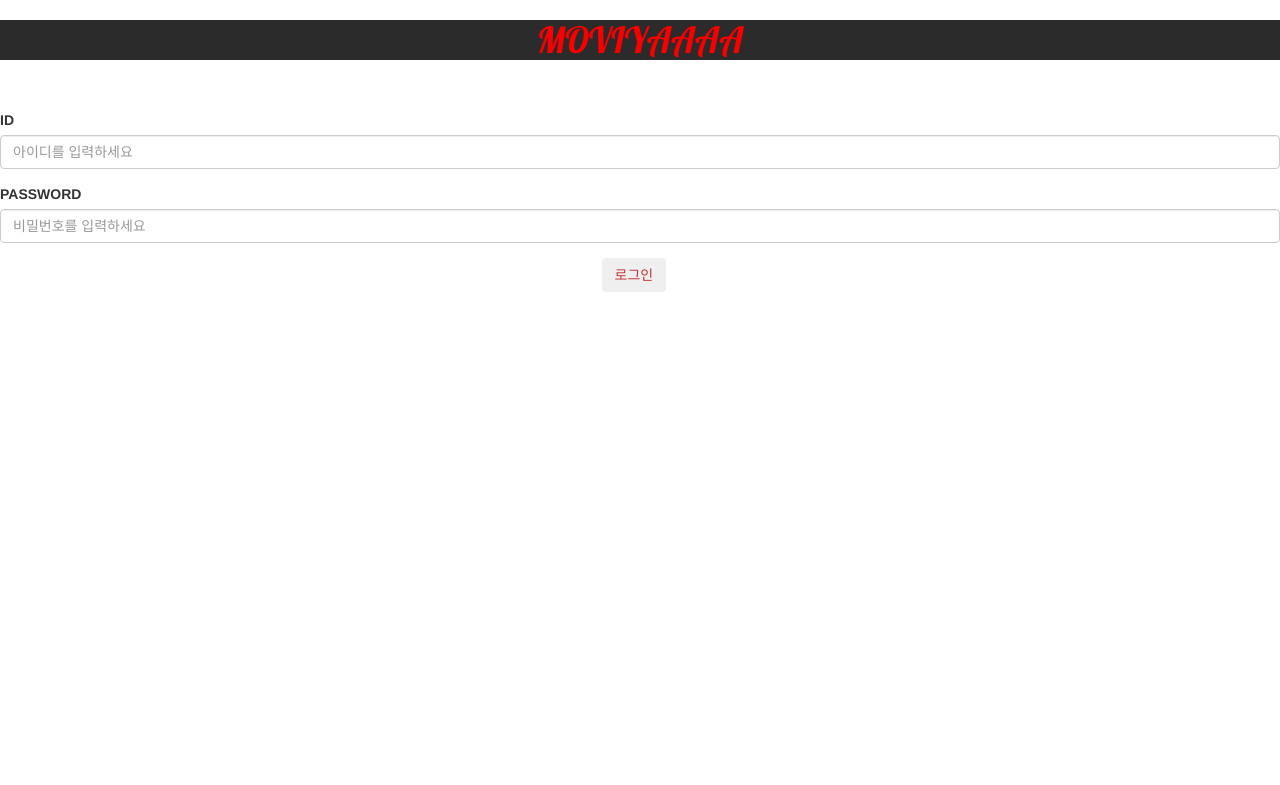
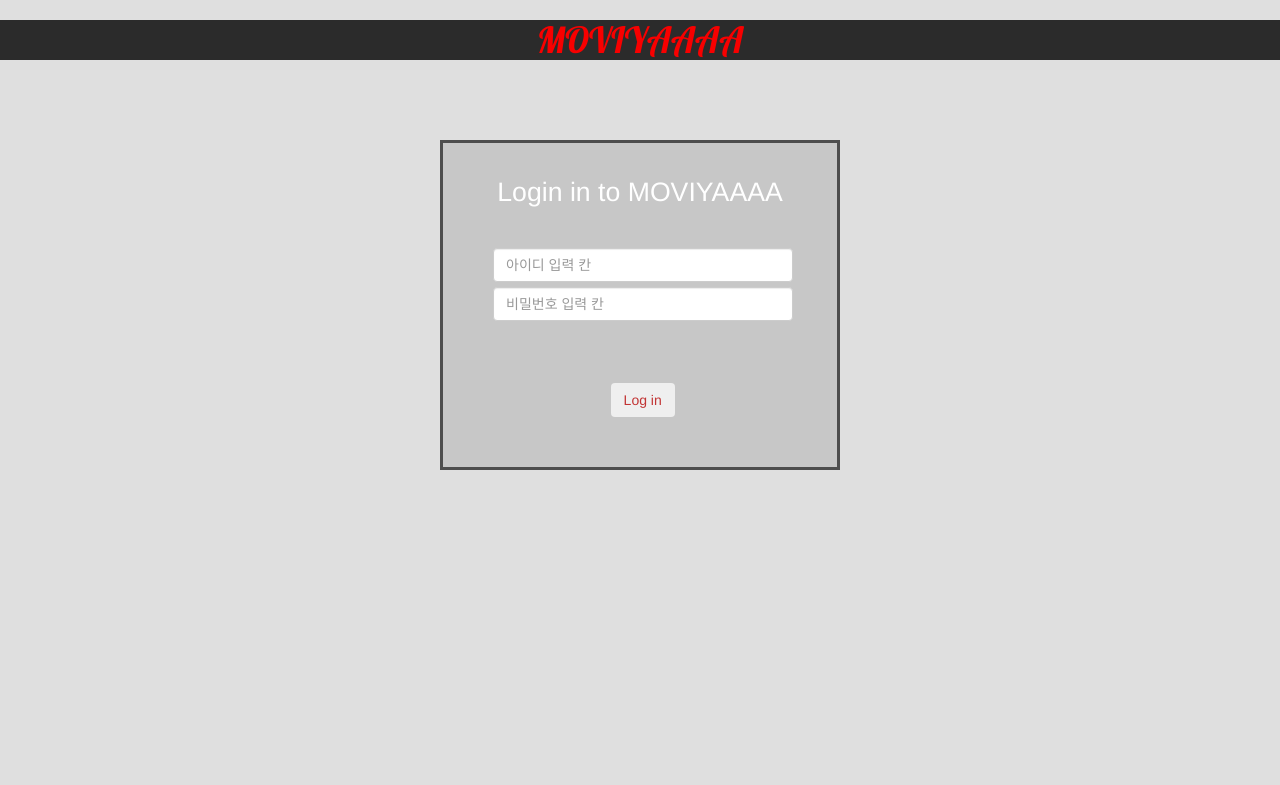
Before and after one commit to JangJiYeon12/CP1Project, a Django app: page /user/login/ in a window 1280 px wide. Shown: the top 785 px of the page. Run offline with Django 4.2, Linux system fonts and the light colour scheme; some libraries are stand-ins or nearby versions.

Commit message:
user template, css changed

```diff
--- a/moviya/static/user/user.css
+++ b/moviya/static/user/user.css
@@ -2,6 +2,20 @@ h1 {
     color: #f80000;
     background-color: rgb(43, 43, 43);
     font-family: 'Lobster';
+}
+
+body {
+    background-color: rgb(223, 223, 223);
+}
+
+.head {
+    color: #ffffff;
+    font-size: 20pt;
+    height: 40px;
+    text-decoration: none;
+    position: absolute;
+    left: 50%;
+    transform: translate(-50%, -50%);
 }
 
 .btn1 {
@@ -26,8 +40,8 @@ h1 {
 
 .btn-group {
     color: #c23434;
-    top: 50%;
-    left: 47%;
+    top: 90%;
+    left: 40%;
 }
 
 .content {
@@ -40,5 +54,16 @@ h1 {
 }
 
 .form-group {
+    height: 90px;
+    width: 300px; /* 정렬하려는 요소의 넓이를 반드시 지정 */
+    margin: 50px auto;
+    color: white;
+}
 
+.box {
+    width: 400px;
+    margin: 30px auto;
+    background-color: rgb(199, 199, 199);
+    border: 3px solid #4d4d4d;
+    padding: 50px;
 }
--- a/moviya/user/templates/login.html
+++ b/moviya/user/templates/login.html
@@ -6,6 +6,7 @@
     <link href="//fonts.googleapis.com/css?family=Lobster&subset=latin,latin-ext" rel="stylesheet" type="text/css">
 </head>
 
+<body>
   <div class = "raw">
       <div class = "col-12" >
         <div class = "col-12 text-center">
@@ -16,25 +17,29 @@
   <form method = "POST">
     {% csrf_token %}
 
+    <div class="box">
+      <div class="head">
+        <p>Login in to MOVIYAAAA</p>
+      </div>
       <div class="form-group">
-    <label for="username">ID</label>
+        <label for="username"></label>
         <input type="text"
         class="form-control"
         name = "username"
         id="username"
-    placeholder="아이디를 입력하세요">
-  </div>
+        placeholder="아이디 입력 칸">
 
-  <div class="form-group">
-    <label for="password">PASSWORD</label>
+        <label for="password"></label>
         <input type="password"
         name = "password"
-    class="form-control" id="password" placeholder="비밀번호를 입력하세요">
+        class="form-control" id="password" placeholder="비밀번호 입력 칸">
       </div>
 
 
     <span style="color:red;"><strong>{{ error }}</strong> </span>
     <div class="btn-group">
-  <button type="submit" class="btn btn-outline-light">로그인</button>
+    <button type="submit" class="btn btn-outline-light">Log in</button>
+    </div>
     </div>
   </form>
+</body>
```
Also changed, not shown: moviya/user/templates/register.html (+15 -11 lines), moviya/db.sqlite3. Lines whose indentation alone changed are shown as unchanged.
